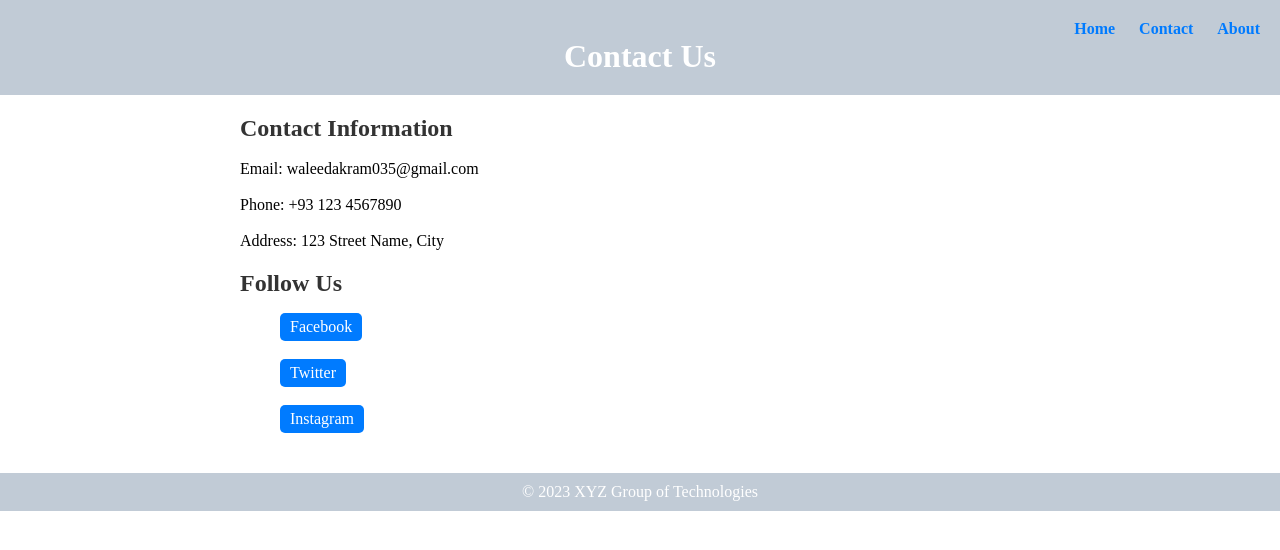
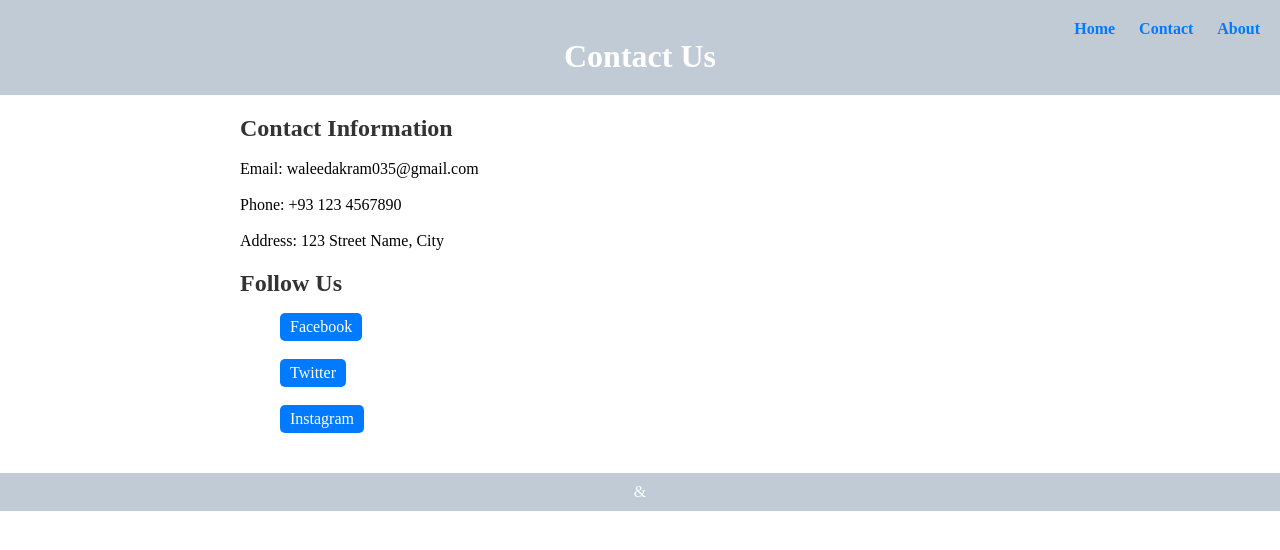
Before and after one commit to WAChattha05/Temperature-Converter-Website, a plain HTML site: page contact.html in a window 1280 px wide. Drawn offline with Linux system fonts and the light colour scheme.

Commit message:
Update contact.html

```diff
--- a/contact.html
+++ b/contact.html
@@ -33,7 +33,7 @@
         </section>
     </main>
     <footer>
-        <p>&copy; 2023 XYZ Group of Technologies</p>
+        <p>&</p>
     </footer>
     <script src="contact-page.js"></script>
 </body>
```
